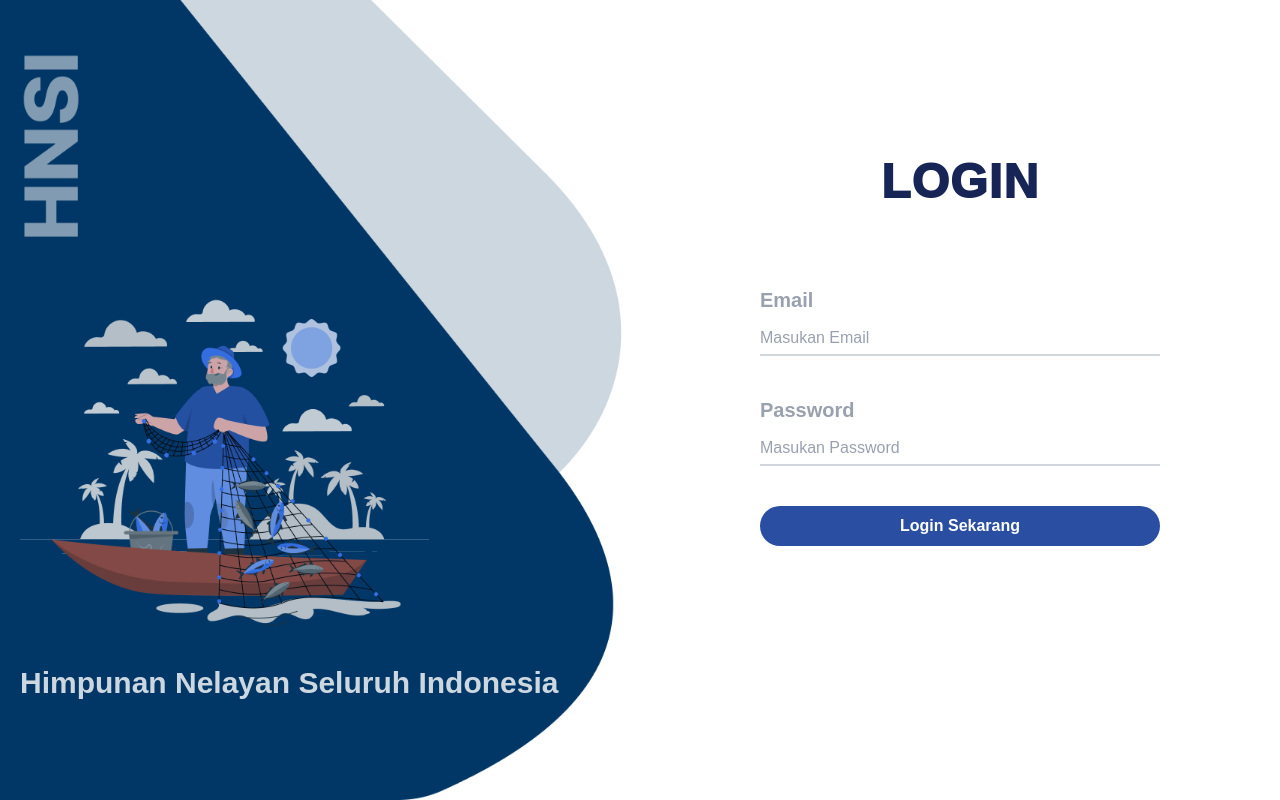
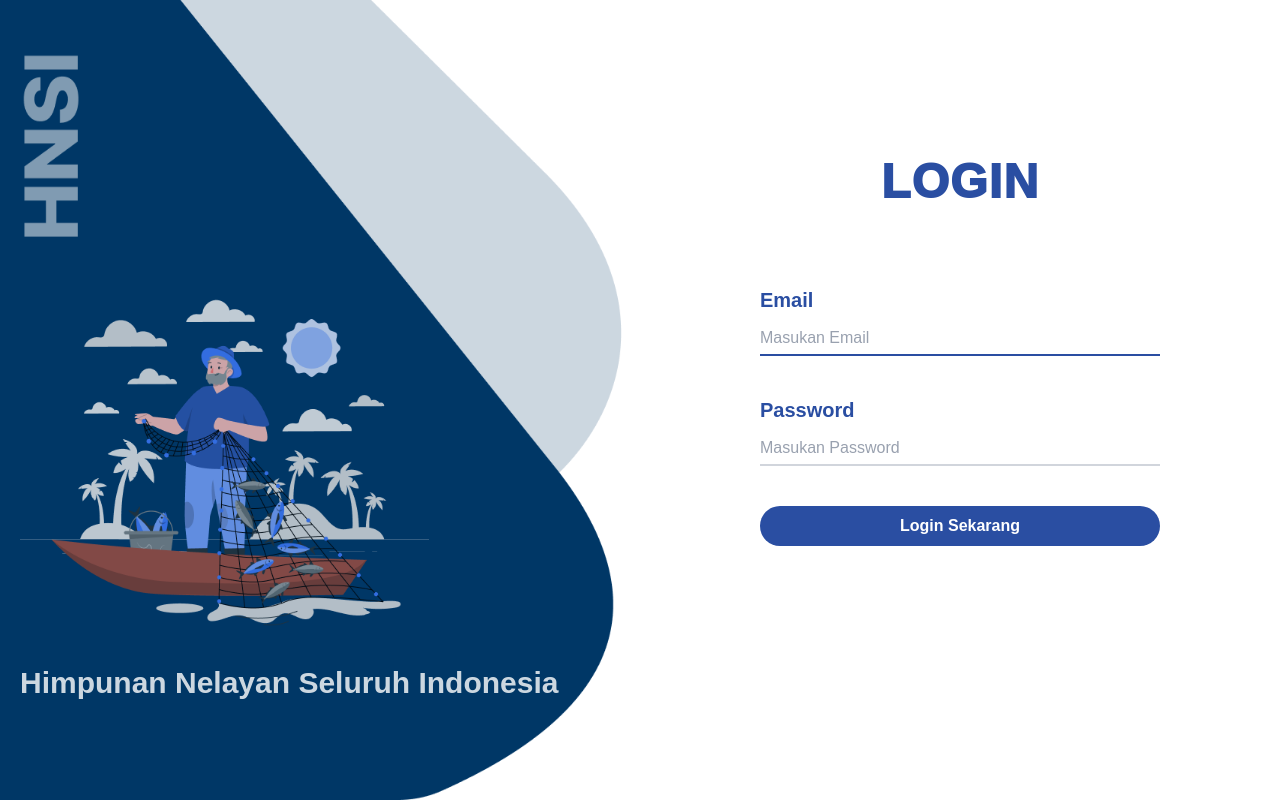
Before and after one commit to litle-project/my-nelayan, a Next.js app: page / in a window 1280 px wide. Built offline with nearby package versions, Linux system fonts and the light colour scheme; no server answers; some icons are missing.

Commit message:
complete several issue

```diff
--- a/src/app/dashboard/page.tsx
+++ b/src/app/dashboard/page.tsx
@@ -84,7 +84,7 @@
               type="number"
               eventKey={(param: string) => findUser(param)}
               handler={() => {}}
-              placeholder="Masukan No. KTP"
+              placeholder="Cari berdasarkan NIK..."
               classes="rounded-full shadow-md [&::-webkit-inner-spin-button]:appearance-none [&::-webkit-outer-spin-button]:appearance-none"
               icon="material-symbols:search"
             />
@@ -113,19 +113,23 @@
           </div>
         </div>
       </div>
-      <div className={`${!isMobile ? "" : "hidden"} flex flex-col gap-10`}>
+      <div
+        className={`${
+          !isMobile ? "" : "hidden"
+        } flex flex-col gap-10 bg-white min-h-lvh`}
+      >
         <Modal
           data={user}
           status={modal.status}
           close={() => setModal({ status: false, content: "" })}
         />
         <Navbar title="Himpunan Nelayan Seluruh Indonesia" />
-        <div className="2xl:px-96 xl:px-72 px-24 flex flex-col gap-10">
+        <div className="2xl:px-96 xl:px-72 px-24 flex flex-col gap-10 bg-white">
           <Input
             type="number"
             eventKey={(param: string) => findUser(param)}
             handler={() => {}}
-            placeholder="Masukan No. KTP"
+            placeholder="Cari berdasarkan NIK..."
             classes="rounded-xl [&::-webkit-inner-spin-button]:appearance-none [&::-webkit-outer-spin-button]:appearance-none "
             icon="material-symbols:search"
           />
--- a/src/app/layout.tsx
+++ b/src/app/layout.tsx
@@ -21,7 +21,7 @@
   return (
     <html lang="en">
       <body
-        className={`${geistSans.variable} ${geistMono.variable} antialiased relative`}
+        className={`${geistSans.variable} ${geistMono.variable} antialiased relative bg-white`}
       >
         <ReduxProvider>
           {children}
--- a/src/app/page.tsx
+++ b/src/app/page.tsx
@@ -20,8 +20,8 @@
   const { isMobile } = ScreenDetector();
   const [showPassword, setShowPassword] = useState(false);
   const [form, setForm] = useState({
-    email: "",
-    password: "",
+    email: "chameleon@user.com",
+    password: "Af/WZ$U7]jgUv;UvrE",
   });
   const [image, setImage] = useState({
     bg: "images/bg-login.png",
@@ -53,7 +53,7 @@
 
       return router.push("/dashboard");
     } else {
-      dispatch(setMessage("Email atau password tidak valid"));
+      dispatch(setMessage("Email atau kata sandi salah. Silakan coba lagi."));
     }
   };
 
@@ -62,7 +62,7 @@
       <div className={`${isMobile ? "" : "hidden"} flex justify-center w-full`}>
         <div className="lg:w-1/2 w-full h-full min-h-lvh relative bg-white">
           <div className="relative">
-            <div className="bg-[#003766] rounded-br-5xl rounded-bl-7xl flex items-center justify-center pt-28 pb-64">
+            <div className="bg-[#2a4ea2] rounded-br-5xl rounded-bl-7xl flex items-center justify-center pt-28 pb-64">
               <div className="flex flex-col items-center">
                 <h1 className="text-white font-bold text-4xl">Halo</h1>
                 <h2 className="text-white font-medium text-3xl">
@@ -72,7 +72,7 @@
             </div>
             <div className="absolute flex mt-5 items-center justify-center top-64 w-full">
               <div className="flex flex-col items-center gap-10 shadow-xl rounded-xl bg-white py-20 px-5 md:w-1/2 w-sm">
-                <span className="text-3xl font-extrabold text-[#003766]">
+                <span className="text-3xl font-extrabold text-[#2a4ea2]">
                   Login
                 </span>
                 <div className="flex flex-col gap-5 w-full">
@@ -113,7 +113,7 @@
       <div
         className={`${
           !isMobile ? "" : "hidden"
-        } flex w-full fixed justify-between`}
+        } flex w-full justify-between bg-white min-h-lvh `}
       >
         <div className="relative w-[50%]">
           <Image
@@ -142,14 +142,14 @@
         </div>
         <div className="flex justify-center items-center flex-1 pb-24">
           <div className="flex flex-col gap-10 items-center">
-            <span className="text-5xl text-blue-950 font-[1000] uppercase mb-10 tracking-wide">
+            <span className="text-5xl text-[#2a4ea2] font-[1000] uppercase mb-10 tracking-wide">
               Login
             </span>
-            <div className="flex flex-col w-[400px] group focus-within:text-[#003766] gap-2">
+            <div className="flex flex-col w-[400px] group focus-within:text-[#2a4ea2] gap-2">
               <label
                 className={`font-bold text-xl ${
-                  form.email !== "" ? "text-[#003766]" : "text-gray-400"
-                } group-focus-within:text-[#003766]`}
+                  form.email !== "" ? "text-[#2a4ea2]" : "text-gray-400"
+                } group-focus-within:text-[#2a4ea2]`}
               >
                 Email
               </label>
@@ -158,8 +158,10 @@
                   type="text"
                   placeholder="Masukan Email"
                   className={`border-b-2 ${
-                    form.email !== "" ? "border-[#003766]" : "border-gray-300"
-                  } placeholder-gray-400 py-1 w-full outline-none focus:border-[#003766]`}
+                    form.email !== ""
+                      ? "border-[#2a4ea2] text-[#2a4ea2]"
+                      : "border-gray-300"
+                  } placeholder-gray-400 py-1 w-full outline-none focus:border-[#2a4ea2]`}
                   onChange={({ target: { value } }) =>
                     setForm({ ...form, email: value })
                   }
@@ -167,19 +169,27 @@
                 <Icon
                   icon="quill:mail"
                   className={`absolute right-0 top-0 text-xl ${
-                    form.email !== "" ? "text-[#003766]" : "text-gray-400"
-                  } group-focus-within:text-[#003766]`}
+                    form.email !== "" ? "text-[#2a4ea2]" : "text-gray-400"
+                  } group-focus-within:text-[#2a4ea2]`}
                 />
               </div>
             </div>
-            <div className="flex flex-col w-[400px] group focus-within:text-[#003766] gap-2">
-              <label className="font-bold text-xl text-gray-400 group-focus-within:text-[#003766]">
+            <div className="flex flex-col w-[400px] group focus-within:text-[#2a4ea2] gap-2">
+              <label
+                className={`font-bold text-xl group-focus-within:text-[#2a4ea2] ${
+                  form.password !== "" ? "text-[#2a4ea2]" : "text-gray-400"
+                }`}
+              >
                 Password
               </label>
               <div className="relative">
                 <input
                   type={showPassword ? "text" : "password"}
-                  className="border-b-2 border-gray-300 placeholder-gray-400 py-1 w-full outline-none focus:border-[#003766]"
+                  className={`border-b-2 border-gray-300 placeholder-gray-400 py-1 w-full outline-none focus:border-[#2a4ea2] ${
+                    form.password !== ""
+                      ? "border-[#2a4ea2] text-[#2a4ea2]"
+                      : "border-gray-300"
+                  }`}
                   placeholder="Masukan Password"
                   onChange={({ target: { value } }) =>
                     setForm({ ...form, password: value })
@@ -192,12 +202,20 @@
                   {!showPassword ? (
                     <Icon
                       icon="basil:eye-closed-outline"
-                      className="text-xl text-gray-400 group-focus-within:text-[#003766]"
+                      className={`text-xl group-focus-within:text-[#2a4ea2] ${
+                        form.password !== ""
+                          ? "text-[#2a4ea2]"
+                          : "text-gray-400"
+                      }`}
                     />
                   ) : (
                     <Icon
                       icon="iconamoon:eye-light"
-                      className="text-xl text-gray-400 group-focus-within:text-[#003766]"
+                      className={`text-xl group-focus-within:text-[#2a4ea2] ${
+                        form.password !== ""
+                          ? "text-[#2a4ea2]"
+                          : "text-gray-400"
+                      }`}
                     />
                   )}
                 </button>
--- a/src/components/Empty.tsx
+++ b/src/components/Empty.tsx
@@ -13,7 +13,7 @@
   const [image, setImage] = useState("/images/not-found.png");
 
   useEffect(() => {
-    if (envMode === "production") setImage(`${basePath}/images/bg-login.png`);
+    if (envMode === "production") setImage(`${basePath}/images/not-found.png`);
   }, [envMode]);
 
   return (
--- a/src/components/Navbar.tsx
+++ b/src/components/Navbar.tsx
@@ -26,7 +26,7 @@
   });
 
   useEffect(() => {
-    if (envMode === "production") setLogo(`${basePath}/images/bg-login.png`);
+    if (envMode === "production") setLogo(`${basePath}/images/hnsi.png`);
   }, [envMode]);
 
   const logout = () => {
@@ -78,7 +78,7 @@
               <span className="text-base font-medium">{account.email}</span>
             </div>
             <div className="bg-white p-4 rounded-full">
-              <Icon icon="mdi:user" className="text-2xl text-[#003766]" />
+              <Icon icon="mdi:user" className="text-2xl text-[#2a4ea2]" />
             </div>
           </button>
           <div
--- a/src/utilities/http.tsx
+++ b/src/utilities/http.tsx
@@ -13,6 +13,7 @@
   async request<T = any>(
     method: HTTPMethod,
     path: string,
+
     body: RequestBody = null
   ): Promise<T | void> {
     const url = new URL(`${baseURL}/${path}`);
@@ -55,6 +56,10 @@
         throw new Error(errorData?.message || "Something went wrong");
       }
 
+      for (const [key, value] of response.headers.entries()) {
+        console.log(`${key}: ${value}`);
+      }
+
       return await response.json();
     } catch (error: any) {
       console.error("HTTP Error:", error?.message || "Something went wrong");
```
